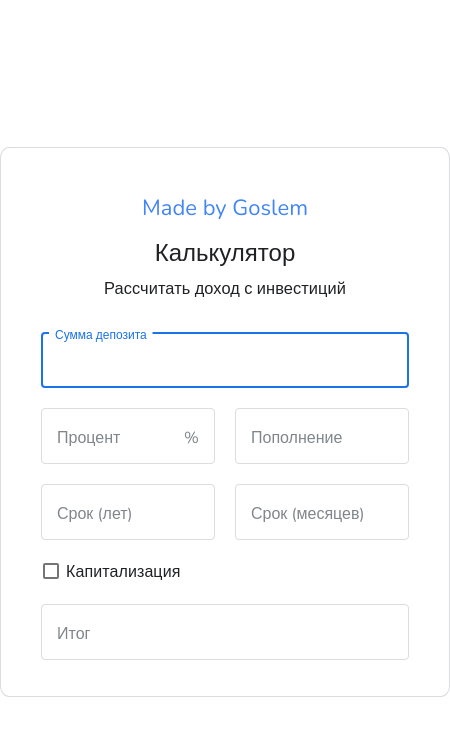
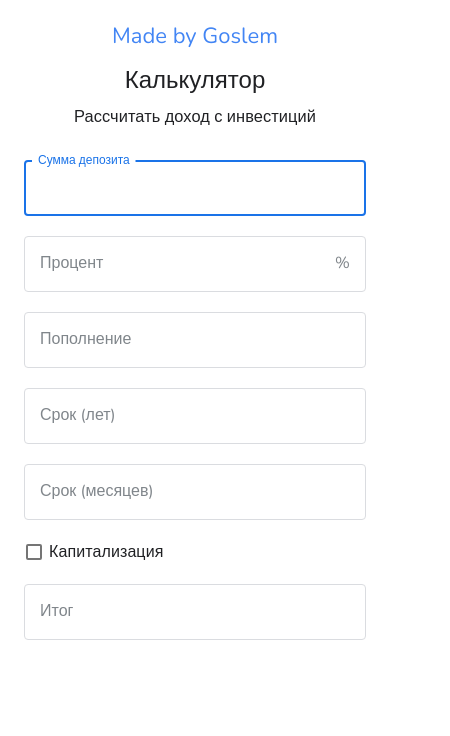
Before and after one commit to Goslem/calc, a plain HTML site: page index.html in a window 390 px wide. Shown: the whole page, 450 px wide, since content can reach past the window. Drawn offline with nearby package versions, Linux system fonts and the light colour scheme.

Commit message:
Осталось несколько изменений
Дописать js, сделать кроссбраузерность, сделать нормальное удаление

```diff
--- /dev/null
+++ b/css/calculator.css
@@ -0,0 +1,249 @@
+body {
+    min-height: 100vh;
+    display: flex;
+    justify-content: center;
+    align-items: center;
+    font-family: 'Nunito', sans-serif;
+}
+
+* {
+	box-sizing: border-box;
+}
+
+/* Убрать крестик у input в edge */
+input::-ms-clear {
+    display: none;
+ }
+
+
+/* Стили для контейнера */
+
+.calc {
+    width: 450px;
+    margin-top: 30px;
+    margin-bottom: 30px;
+    padding: 48px 40px 36px;
+
+    border: 1px solid #DADCE0;
+    border-radius: 2%;
+}
+
+
+/* Стили для шапки калькулятора */
+
+.calc__header {
+    text-align: center;
+}
+
+.calc__logo {
+    margin-top: 0;
+    margin-bottom: 0;
+
+    color: #4285F4;
+    font-size: 22px;
+}
+
+.calc__info {
+    text-align: center;
+    margin-top: 18px;
+}
+
+.calc__title {
+    margin-top: 0;
+    margin-bottom: 0;
+
+    color: #202124;
+    font-size: 24px;
+    font-weight: 400;
+}
+
+.calc__description {
+    margin-top: 10px;
+    margin-bottom: 0;
+
+    color: #202124;
+    font-size: 16.4px;
+    letter-spacing: .08px;
+    line-height: 1.5;
+}
+
+
+/* Стили для формы */
+
+.calc__form {
+    margin-top: 30px;
+}
+
+
+/* Стили для блока */
+
+.calc__inner {
+    position: relative;
+    margin-top: 20px;
+}
+
+
+/* Стили для инпута */
+
+.calc__input {
+    width: 100%;
+    height: 56px;
+    padding: 13px 15px;
+
+    color: #202124;
+    font-size: 16px;
+
+    border: 1px solid #DADCE0;
+    border-radius: 4px;
+    outline: none;
+}
+
+.calc__input:focus {
+    border: 2px solid #1A73E8;
+}
+
+
+/* Стили для подписи к инпуту */
+
+.calc__label {
+    padding: 0 8px;
+
+    position: absolute;
+    left: 8px;
+    bottom: 19px;
+
+    color: #80868b;
+    font-size: 16px;
+    font-weight: 400;
+
+    background-color: #fff;
+
+    transition: transform 150ms cubic-bezier(0.4,0,0.2,1);
+    transform-origin: bottom left;
+    pointer-events: none;
+}
+
+.calc__input:focus + .calc__label {
+    color: #1a73e8;
+    transform: scale(.75) translateY(-39px);
+}
+
+
+/* Применяем стили к инпуту с текстом */
+
+.calc__input:not(:placeholder-shown) + .calc__label {
+    color: #1a73e8;
+    transform: scale(.75) translateY(-39px);
+}
+
+.calc__input:not(:-ms-input-placeholder) + .calc__label {
+    color: #1a73e8;
+    transform: scale(.75) translateY(-39px);
+}
+
+.calc__input:not(::-ms-input-placeholder) + .calc__label {
+    color: #1a73e8;
+    transform: scale(.75) translateY(-39px);
+}
+
+
+/* Стили для иконки процента */
+
+.calc__label-percent {
+    padding: 0 8px;
+
+    position: absolute;
+    bottom: 19px;
+    right: 8px;
+
+    color: #80868b;
+    font-size: 16px;
+}
+
+
+/* Стили для переключателя */
+
+.calc__checkbox {
+    -webkit-appearance: none;
+    appearance: none;
+    display: none;
+}
+
+
+/* Стили для надписи переключателя */
+
+.calc__checkbox-label {
+    padding-left: 25px;
+    position: relative;
+
+    color: #202124;
+    font-size: 16px;
+    letter-spacing: .00625em;
+    line-height: 1.5rem;
+
+    cursor: pointer;
+    /* Запрещает выделение текста */
+    user-select: none;
+    /* Для edge */
+    -ms-user-select: none;
+}
+
+.calc__checkbox-label::before {
+    content: '';
+    display: block;
+
+    margin-top: 3px;
+    width: 12px;
+    height: 12px;
+
+    position: absolute;
+    top: 0;
+    left: 2px;
+
+    border: 2px solid rgba(0,0,0,0.54);
+    border-radius: 2px;
+}
+
+.calc__checkbox:valid + .calc__checkbox-label::before {
+    border: 2px solid #4285F4;
+    background: #4285F4 url("../img/correct.svg") center / 90% no-repeat ;
+}
+
+.calc__group {
+    display: flex;
+    justify-content: space-between;
+    flex-wrap: wrap;
+}
+
+.calc__group .calc__inner {
+    width: 47.2%;
+}
+
+
+@media (max-width: 600px) {
+
+    body {
+        align-items: start;
+    }
+
+    .calc {
+        width: 100%;
+        margin-top: 0;
+        margin-bottom: 0;
+        padding: 48px 40px 36px;
+
+        border: none;
+    }
+
+    .calc__group .calc__inner {
+        width: 100%;
+    }
+}
+
+
+@media (max-width: 450px) {
+
+    .calc {
+        padding: 24px 24px 36px;
+    }
+}
--- a/index.html
+++ b/index.html
@@ -4,66 +4,68 @@
 <head>
     <meta charset="UTF-8">
     <meta name="viewport" content="width=device-width, initial-scale=1.0">
-    <title>Подсчет процента по вкладу</title>
+    <title>Расчет дохода с инвестиций</title>
+    <link rel="shortcut icon" type="image/svg" href="img/favicon.svg">
 
+    <link href="https://fonts.googleapis.com/css2?family=Nunito&display=swap" rel="stylesheet">
     <link rel="stylesheet" href="css/normalize.css">
-    <link rel="stylesheet" href="css/style.css">
+    <link rel="stylesheet" href="css/calculator.css">
+
+    <script defer src="js/calculator.js"></script>
 </head>
 
 <body>
 
-<main class="main">
+<article class="calc">
+    <header class="calc__header">
+        <p class="calc__logo">Made by Goslem</p>
+    </header>
 
-    <article class="calc">
-        <p class="calc__logo">Made by Goslem</p>
+    <section class="calc__info">
         <h1 class="calc__title">Калькулятор</h1>
         <p class="calc__description">Рассчитать доход с инвестиций</p>
+    </section>
 
-        <form class="calc__form">
-
-            <div class="calc__inner calc__inner-deposit">
-                <input required placeholder=" " autocomplete="off" autofocus id="deposit" class="calc__input" pattern="[0-9\s]{0,10}" title="Используйте цифры в диапозоне от 0 до 99 999 999">
+    <form class="calc__form" name="calc">
+        <div class="calc__inner">
+            <input type="tel" name="deposit" id="deposit" class="calc__input" maxlength="19" autocomplete="off" autofocus title="Используйте числа в диапозоне от 0 до 999 999 999 999 999" placeholder="&nbsp;">
             <label for="deposit" class="calc__label">Сумма депозита</label>
         </div>
 
-            <div class="calc__inner calc__inner-percent">
-                <input type="number" min="0" step="0.01" max="100.00" required placeholder=" " autocomplete="off" id="percent" class="calc__input" title="Используйте цифры в диапозоне от 0 до 100">
-                <label for="deposit" class="calc__label">Процент</label>
+        <div class="calc__group">
+            <div class="calc__inner">
+                <input type="tel" name="percent" id="percent" class="calc__input" maxlength="5" autocomplete="off" title="Используйте цифры в диапозоне от 0 до 99.99" placeholder="&nbsp;">
+                <label for="percent" class="calc__label">Процент</label>
                 <span class="calc__label-percent">%</span>
             </div>
 
-            <div class="calc__inner calc__inner-replenishment">
-                <input required placeholder=" " autocomplete="off" pattern="[0-9\s]{0,10}" id="replenishment" class="calc__input" title="Используйте цифры в диапозоне от 0 до 99 999 999">
+            <div class="calc__inner">
+                <input type="tel" name="replenishment" id="replenishment" class="calc__input" maxlength="19" autocomplete="off"  title="Используйте числа в диапозоне от 0 до 999 999 999 999 999" placeholder="&nbsp;">
                 <label for="replenishment" class="calc__label">Пополнение</label>
             </div>
 
-            <div class="calc__inner calc__inner-year">
-                <input type="number" min="0" step="1" max="100" required placeholder=" " autocomplete="off" id="year" class="calc__input" title="Используйте цифры в диапозоне от 0 до 100">
-                <label for="year" class="calc__label">Срок (лет)</label>
+            <div class="calc__inner">
+                <input type="tel" name="years" id="years" class="calc__input" maxlength="2" autocomplete="off"  title="Используйте цифры в диапозоне от 0 до 99" placeholder="&nbsp;">
+                <label for="years" class="calc__label">Срок (лет)</label>
             </div>
 
-            <div class="calc__inner calc__inner-month">
-                <input type="number" min="0" step="1" max="12" required placeholder=" " autocomplete="off"  id="month" class="calc__input" title="Используйте цифры в диапозоне от 0 до 12">
-                <label for="month" class="calc__label">Срок (месяцев)</label>
+            <div class="calc__inner">
+                <input type="tel" name="months" id="months" class="calc__input" maxlength="2" autocomplete="off" title="Используйте цифры в диапозоне от 0 до 11" placeholder="&nbsp;">
+                <label for="months" class="calc__label">Срок (месяцев)</label>
+            </div>
         </div>
 
-            <div class="calc__inner calc__inner-capitalization">
-                <input type="checkbox" required id="capitalization" class="calc__checkbox">
-                <div class="calc__checkbox-span"><div class="calc__check"></div></div>
-                <label for="capitalization" class="calc__label-checkbox">Капитализация</label>
+        <div class="calc__inner">
+            <input type="checkbox" name="capitalization" id="capitalization" class="calc__checkbox" required>
+            <label for="capitalization" class="calc__checkbox-label" title="Начисление процентов на проценты">Капитализация</label>
         </div>
 
-            <div class="calc__inner calc__inner-total">
-                <input required placeholder=" " autocomplete="off" pattern="[0-9\s]{0,10}" id="total" class="calc__input" title="Используйте цифры в диапозоне от 0 до 99 999 999">
+        <div class="calc__inner">
+            <input type="tel" name="total" id="total" class="calc__input" maxlength="19" autocomplete="off" title="Используйте числа в диапозоне от 0 до 999 999 999 999 999" placeholder="&nbsp;">
             <label for="total" class="calc__label">Итог</label>
         </div>
-
     </form>
 </article>
 
-</main>
-
-<script src="js/script.js" defer></script>
-
 </body>
 </html>
--- /dev/null
+++ b/js/calculator.js
@@ -0,0 +1,137 @@
+'use strict';
+
+const form  = document.forms.calc,
+    deposit = form.deposit,
+    percent = form.percent,
+    replenishment = form.replenishment,
+    years = form.years,
+    months = form.months,
+    capitalization = form.capitalization,
+    total = form.total;
+
+let checkInput = [false, false, false, false, false];
+
+
+// Отмена отправки формы
+form.onsubmit = (e) => {
+    e.preventDefault();
+};
+
+// Отмена вставки ифнормации в input (по желанию)
+deposit.onpaste = (e) => {
+    e.preventDefault();
+};
+
+
+// Форматирование поля для ввода первоначального капитала
+deposit.oninput = () => {
+    let bufer = deposit.value.replace(/\D/g, '');
+
+    if (bufer) {
+        deposit.value = parseInt(bufer).toLocaleString();
+        checkInput[0] = true;
+
+        if (checkInput.every(item => item === true)) {
+            output();
+        }
+    } else {
+        deposit.value = '';
+        checkInput[0] = false;
+    }
+
+
+    // deposit.value = bufer ? parseInt(bufer).toLocaleString() : '';
+    // checkInput[0] = bufer ? true : false;
+    // if (checkInput.every(item => item === true)) {
+    //     output();
+    // }
+};
+
+// Форматирование поля для ввода процента
+percent.oninput = () => {
+    let bufer = percent.value.replace(/\D/g, '');
+    percent.value = bufer.replace(/(\d\d)(\d+)/, '$1.$2');
+
+    checkInput[1] = bufer ? true : false;
+    if (checkInput.every(item => item === true)) {
+        output();
+    }
+};
+
+// Форматирование поля для ввода суммы пополнения
+replenishment.oninput = () => {
+    let bufer = replenishment.value.replace(/\D/g, '');
+    replenishment.value = bufer ? parseInt(bufer).toLocaleString() : '';
+
+    checkInput[2] = bufer ? true : false;
+    if (checkInput.every(item => item === true)) {
+        output();
+    }
+};
+
+// Форматирование поля для ввода количества лет
+years.oninput = () => {
+    let bufer = years.value.replace(/\D/g, '');
+    years.value = bufer;
+
+    checkInput[3] = bufer ? true : false;
+    if (checkInput.every(item => item === true)) {
+        output();
+    }
+};
+
+// Форматирование поля для ввода количества месяцев
+months.oninput = () => {
+    let bufer = months.value.replace(/\D/g, '');
+
+    if (bufer === '') {
+        months.value = '';
+    } else if (parseInt(bufer) < 12) {
+        months.value = bufer;
+    } else {
+        months.value = bufer[0];
+    }
+
+    checkInput[4] = bufer ? true : false;
+    if (checkInput.every(item => item === true)) {
+        output();
+    }
+};
+
+// Проверка поля с чекбоксом
+capitalization.oninput = () => {
+    if (checkInput.every(item => item === true)) {
+        output();
+    }
+};
+
+// Форматирование поля для ввода / вывода результата
+total.oninput = () => {
+    let bufer = total.value.replace(/\D/g, '');
+    total.value = bufer ? parseInt(bufer).toLocaleString() : '';
+};
+
+
+// Вывод информации
+function output() {
+    let a = parseInt(deposit.value.replace(/\D/g, ''));
+    let b = parseFloat(percent.value);
+    let c = parseInt(replenishment.value.replace(/\D/g, ''));
+    let d = parseInt(years.value);
+    let e = parseInt(months.value);
+
+    let perc = 0;
+    let n = a;
+    let m = d * 12 + e;
+
+    for (let i = 0; i < m; i++) {
+        if (capitalization.checked) {
+            n += n * b / 1200 + c;
+        } else {
+            perc += n * b / 1200;
+            n += c;
+        }
+    }
+
+    total.value = (Math.round(n + perc)).toLocaleString();
+}
```
Also changed, not shown: img/correct.svg (added), img/favicon.svg (added). Lines whose indentation alone changed are shown as unchanged.
